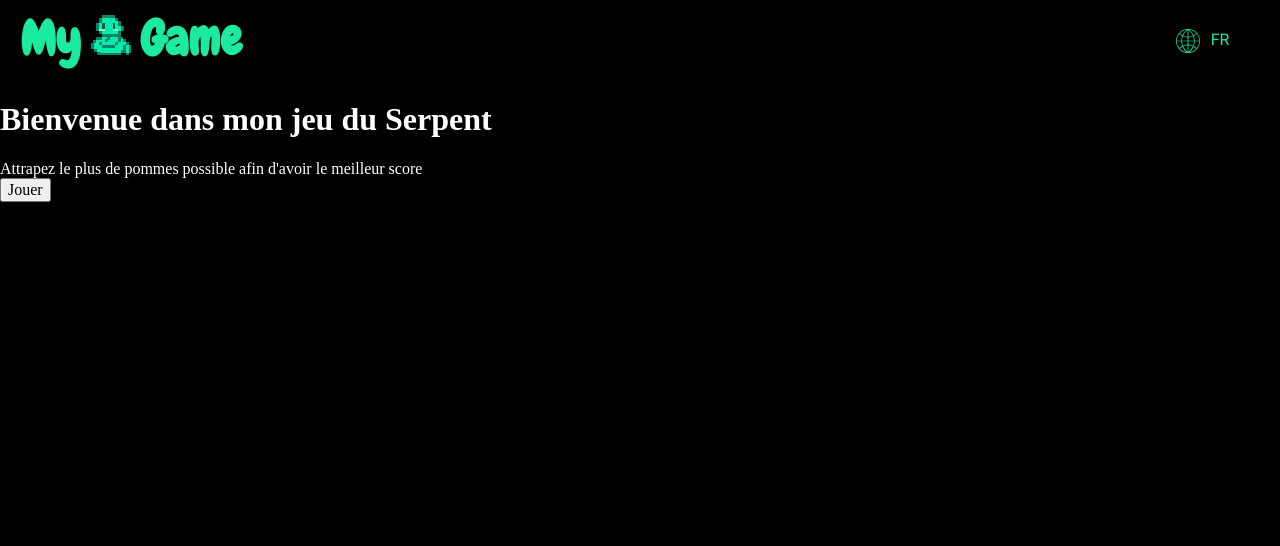
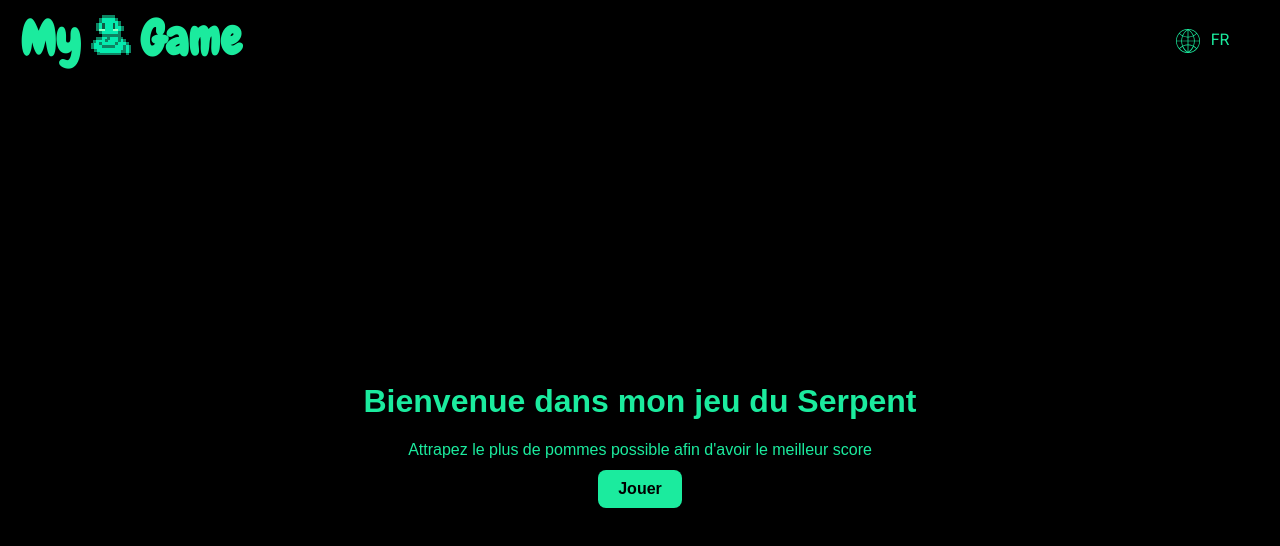
Before and after one commit to HaDock404/app-game-snake, a React (Create React App) app: page /#/ in a window 1280 px wide. Shown: the top 546 px of the page. Built offline with nearby package versions, Linux system fonts and the light colour scheme; a web font is replaced by a local one.

Commit message:
start/over message

```diff
--- a/src/components/Game.jsx
+++ b/src/components/Game.jsx
@@ -136,10 +136,37 @@ function Game(props) {
     return (
       <div>
           {!gameStarted ? (
-              <div>
-                  <h1>{welcome[language]}</h1>
-                  <div>{instruction[language]}</div>
-                  <button onClick={startGame}>{start[language]}</button>
+              <div style={{
+                backgroundColor: 'black',
+                width: '100%',
+                height: '90vh',
+                display: 'flex',
+                flexDirection: 'column',
+                justifyContent: 'center',
+                alignItems: 'center',
+                fontFamily: 'sans-serif'
+              }}>
+                  <h1 style={{
+                    color: '#1BEB9E'
+                  }}
+                  >{welcome[language]}</h1>
+                  <div style={{
+                    color: '#1BEB9E'
+                  }}
+                  >{instruction[language]}</div>
+                  <button onClick={startGame} style={{
+                    backgroundColor: '#1BEB9E',
+                    color: 'black',
+                    border: 'none',
+                    borderRadius: '8px',
+                    padding: '10px 20px',
+                    fontSize: '16px',
+                    fontWeight: 'bold',
+                    cursor: 'pointer',
+                    boxShadow: '0px 4px 6px rgba(0, 0, 0, 0.1)',
+                    transition: 'background-color 0.3s, transform 0.3s',
+                    margin: '10px'
+                  }}>{start[language]}</button>
               </div>
           ) : (
               <div>
@@ -169,7 +196,35 @@ function Game(props) {
                           );
                       })}
                   </div>
-                  {gameOver && <h2>Game Over!</h2>}
+                  {gameOver && (
+                        <div style={{
+                            fontFamily: 'sans-serif',
+                            position: 'absolute',
+                            top: '50%',
+                            left: '50%',
+                            transform: 'translate(-50%, -50%)',
+                            textAlign: 'center',
+                            backgroundColor: 'black',
+                            padding: '20px',
+                            borderRadius: '10px',
+                            color: '#1BEB9E'
+                        }}>
+                            <h2>Game Over!</h2>
+                            <button onClick={startGame} style={{
+                              backgroundColor: '#1BEB9E',
+                              color: 'black',
+                              border: 'none',
+                              borderRadius: '8px',
+                              padding: '10px 20px',
+                              fontSize: '16px',
+                              fontWeight: 'bold',
+                              cursor: 'pointer',
+                              boxShadow: '0px 4px 6px rgba(0, 0, 0, 0.1)',
+                              transition: 'background-color 0.3s, transform 0.3s',
+                              margin: '0px'
+                            }}>Restart Game</button>
+                        </div>
+                    )}
               </div>
           )}
       </div>
```
